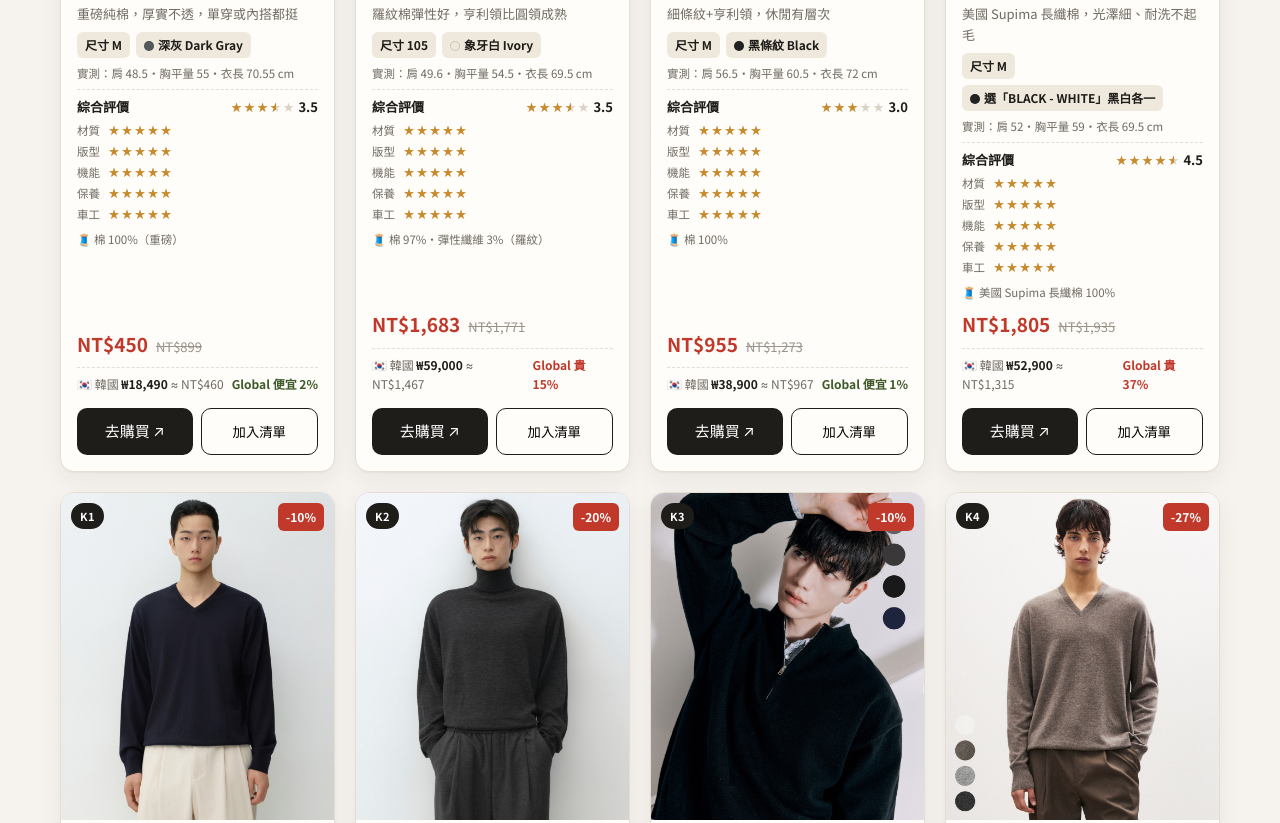
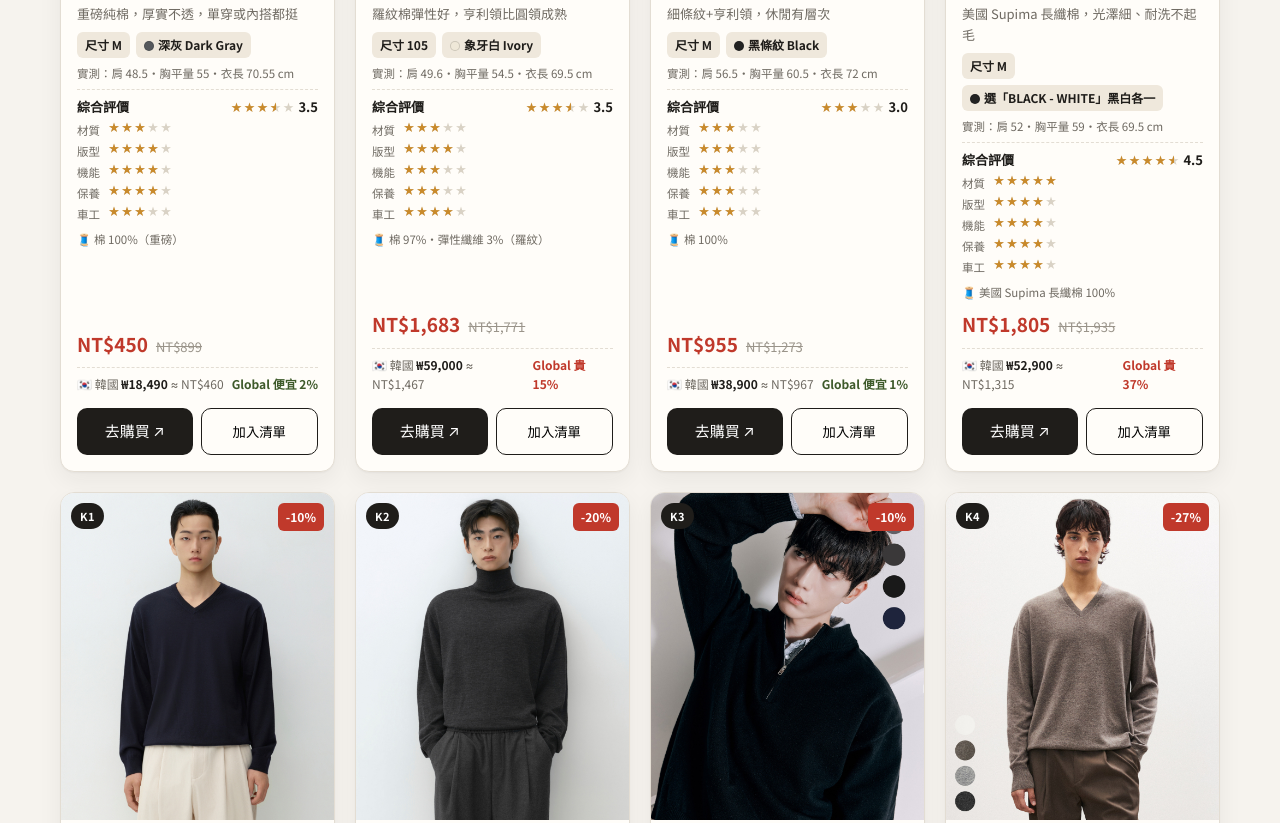
Before and after one commit to jonwenjen/Kcloth, a plain HTML site: page index.html in a window 1280 px wide. Shown: the part 1990-2813 px from the top of the page. Drawn offline with Linux system fonts and the light colour scheme.

Commit message:
Fix star overlay stretching in card grid

```diff
--- a/index.html
+++ b/index.html
@@ -209,7 +209,7 @@ footer.site{padding:40px 0 60px;color:var(--mute);font-size:13px}
 @media (max-width:900px){.sumgrid,.howto{grid-template-columns:1fr}.seg{margin-left:0}}
 
 .stars{color:#c98a2b;letter-spacing:1px;white-space:nowrap;font-size:14px}
-.stars{position:relative;display:inline-block}.stars .sbg{color:#d9d2c5}.stars .sfg{position:absolute;left:0;top:0;overflow:hidden;white-space:nowrap;color:#c98a2b}
+.stars{position:relative;display:inline-block;width:max-content;justify-self:start;line-height:1.2}.stars .sbg{color:#d9d2c5}.stars .sfg{position:absolute;left:0;top:0;overflow:hidden;white-space:nowrap;color:#c98a2b}
 .qt td{vertical-align:middle}.qt td:nth-child(2){min-width:190px}.qt td:nth-child(9){min-width:210px;font-size:12.5px}.qt td:nth-child(10){min-width:240px;font-size:13px}
 .qt th[data-sort]{cursor:pointer;user-select:none}.qt th[data-sort]:hover{background:#e4dccd}
 .qt .ov{font:700 18px "Noto Serif TC",serif}
```
